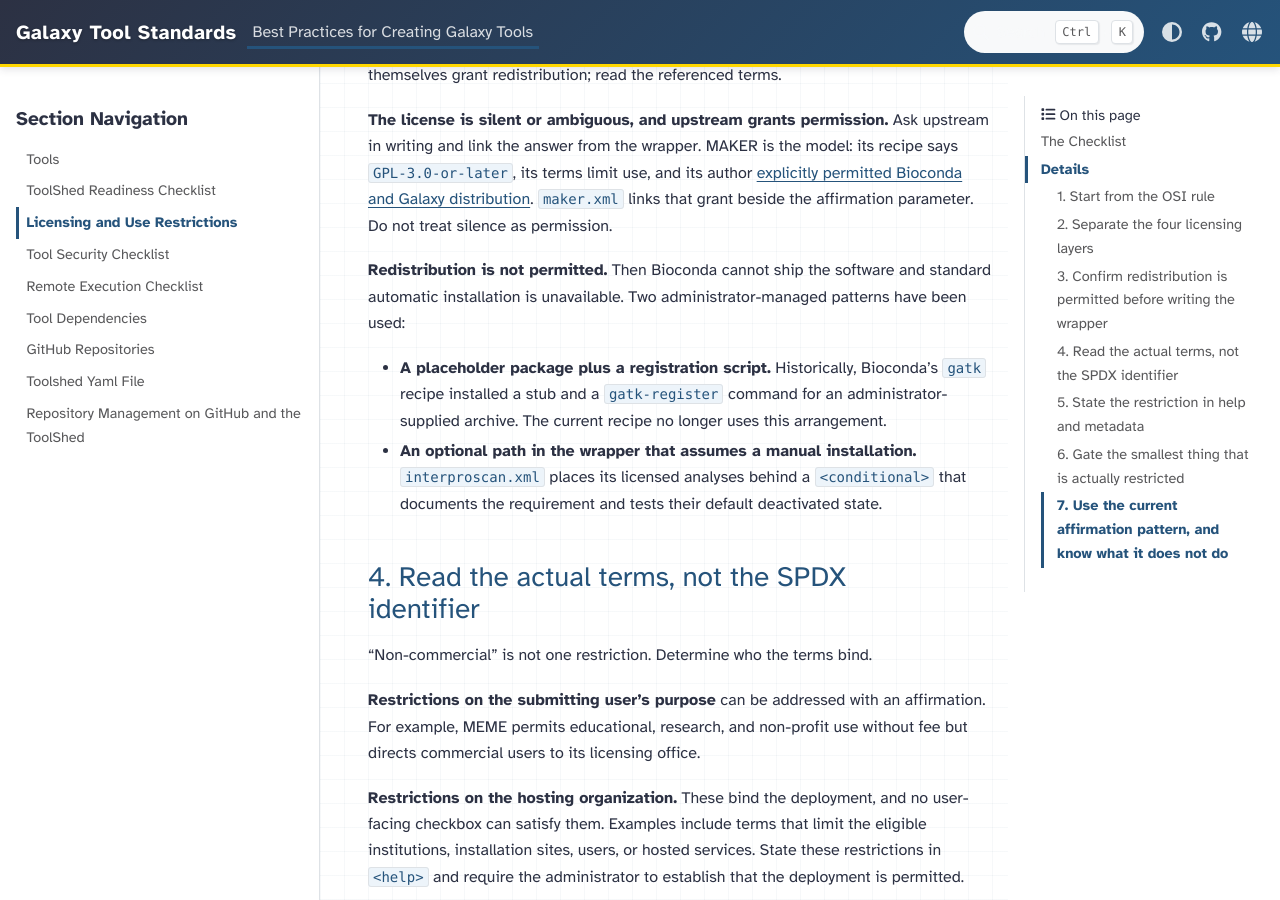
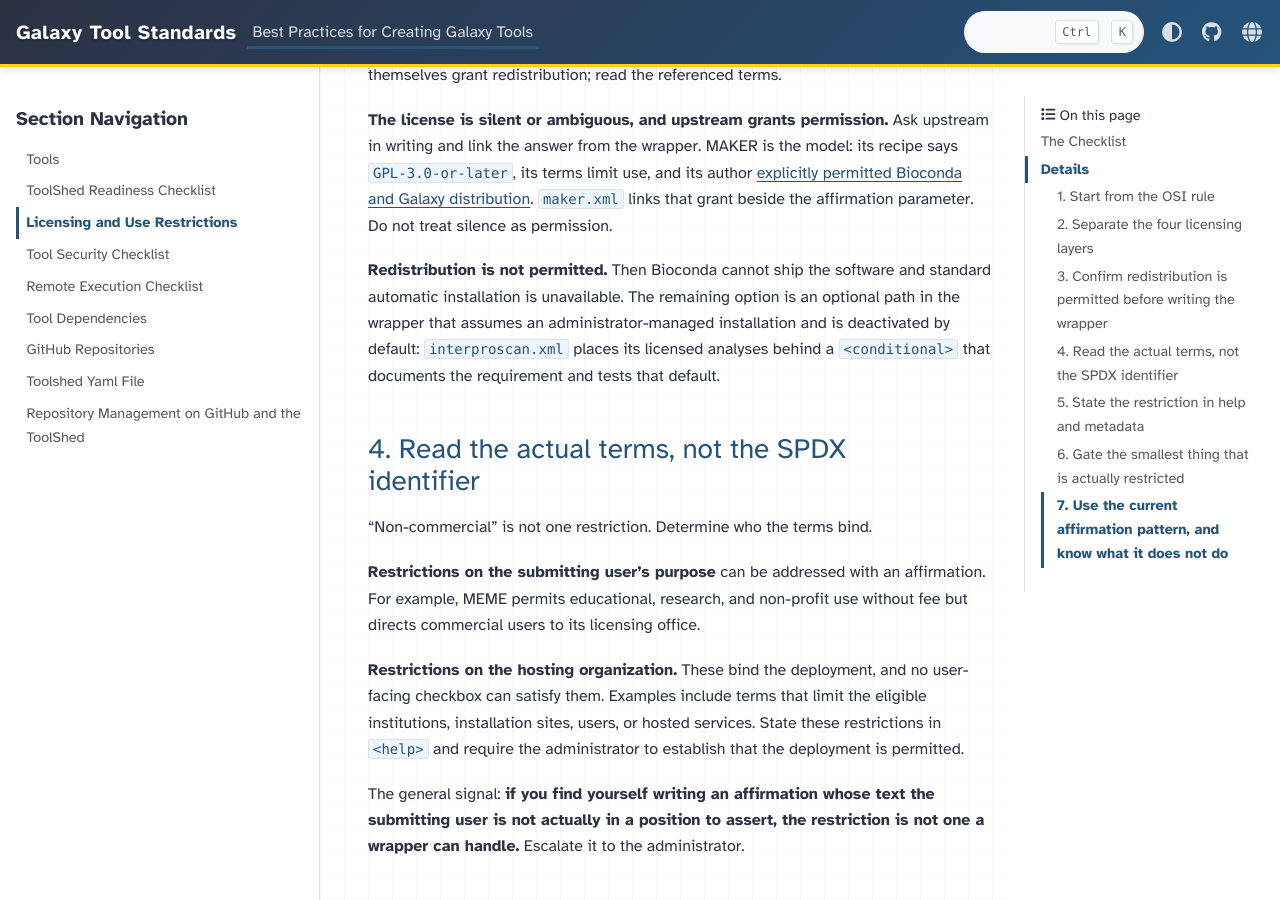
Before and after one commit to galaxy-iuc/standards, a Sphinx documentation site: the page built from docs/best_practices/licensing.rst, in a window 1280 px wide and 900 px high, scrolled down 2888 px. Built offline with Sphinx 7.4.7 and the PyData theme 0.15.4, drawn with Linux system fonts in a browser that asks for light colours.

Commit message:
Drop the historical GATK placeholder-package pattern
The current bioconda gatk recipe downloads the jar directly and declares BSD;
gatk-register survives but is inert. No recipe uses the pattern now, so the
remaining guidance is the administrator-managed optional path.

Co-Authored-By: Claude Opus 5 (1M context) <noreply@anthropic.com>

```diff
--- a/docs/best_practices/licensing.rst
+++ b/docs/best_practices/licensing.rst
@@ -141,16 +141,11 @@ its recipe says ``GPL-3.0-or-later``, its terms limit use, and its author
 silence as permission.
 
 **Redistribution is not permitted.** Then Bioconda cannot ship the software and
-standard automatic installation is unavailable. Two administrator-managed
-patterns have been used:
-
-- **A placeholder package plus a registration script.** Historically,
-  Bioconda's ``gatk`` recipe installed a stub and a ``gatk-register`` command
-  for an administrator-supplied archive. The current recipe no longer uses this
-  arrangement.
-- **An optional path in the wrapper that assumes a manual installation.**
-  ``interproscan.xml`` places its licensed analyses behind a ``<conditional>``
-  that documents the requirement and tests their default deactivated state.
+standard automatic installation is unavailable. The remaining option is an
+optional path in the wrapper that assumes an administrator-managed installation
+and is deactivated by default: ``interproscan.xml`` places its licensed analyses
+behind a ``<conditional>`` that documents the requirement and tests that
+default.
 
 .. _licensing-read-terms:
 
```
